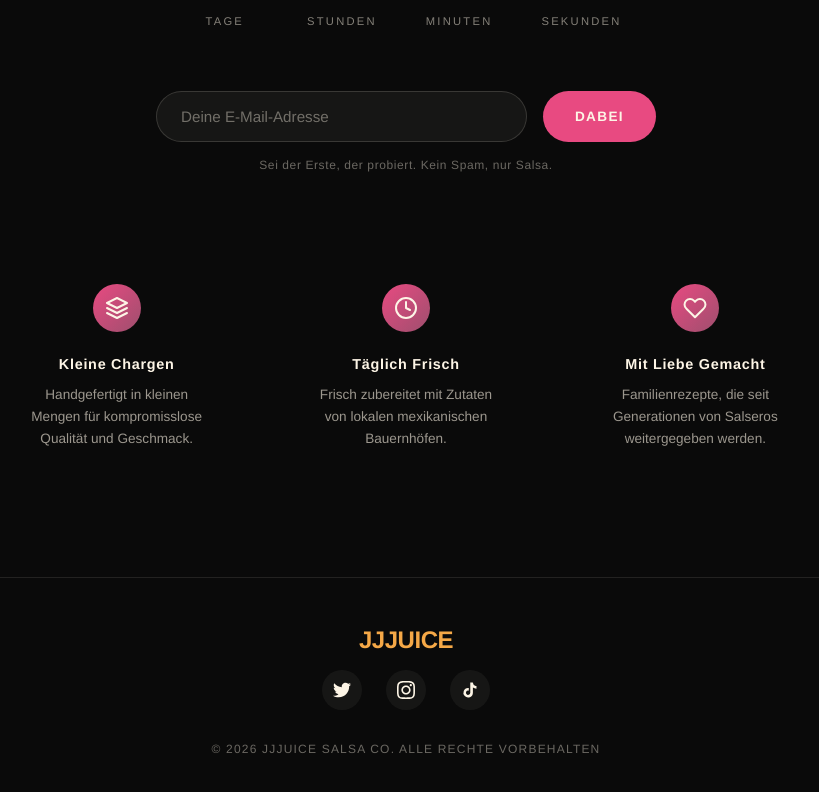
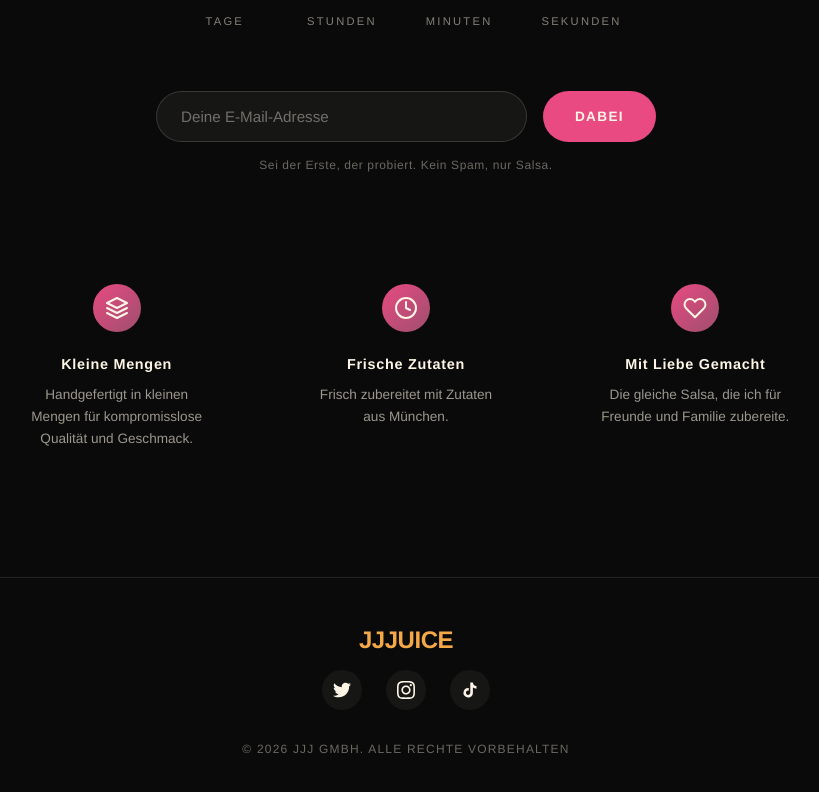
Before and after one commit to justinmccoy/jjjuice-main, a React (Vite) app: page / in a window 1280 px wide. Shown: the part 971-1763 px from the top of the page, without its empty margins (234-1053 px from the left). Built offline with nearby package versions, Linux system fonts and the light colour scheme.

Commit message:
Updated the content on website

```diff
--- a/src/content.js
+++ b/src/content.js
@@ -32,23 +32,23 @@
     },
     features: [
       {
-        title: "Kleine Chargen",
+        title: "Kleine Mengen",
         description: "Handgefertigt in kleinen Mengen für kompromisslose Qualität und Geschmack."
       },
       {
-        title: "Täglich Frisch",
-        description: "Frisch zubereitet mit Zutaten von lokalen mexikanischen Bauernhöfen."
+        title: "Frische Zutaten",
+        description: "Frisch zubereitet mit Zutaten aus München."
       },
       {
         title: "Mit Liebe Gemacht",
-        description: "Familienrezepte, die seit Generationen von Salseros weitergegeben werden."
+        description: "Die gleiche Salsa, die ich für Freunde und Familie zubereite."
       }
     ]
   },
 
   footer: {
     brand: "JJJUICE",
-    copyright: "© 2026 JJJUICE SALSA CO. ALLE RECHTE VORBEHALTEN"
+    copyright: "© 2026 JJJ GMBH. ALLE RECHTE VORBEHALTEN"
   }
 };
 
```
